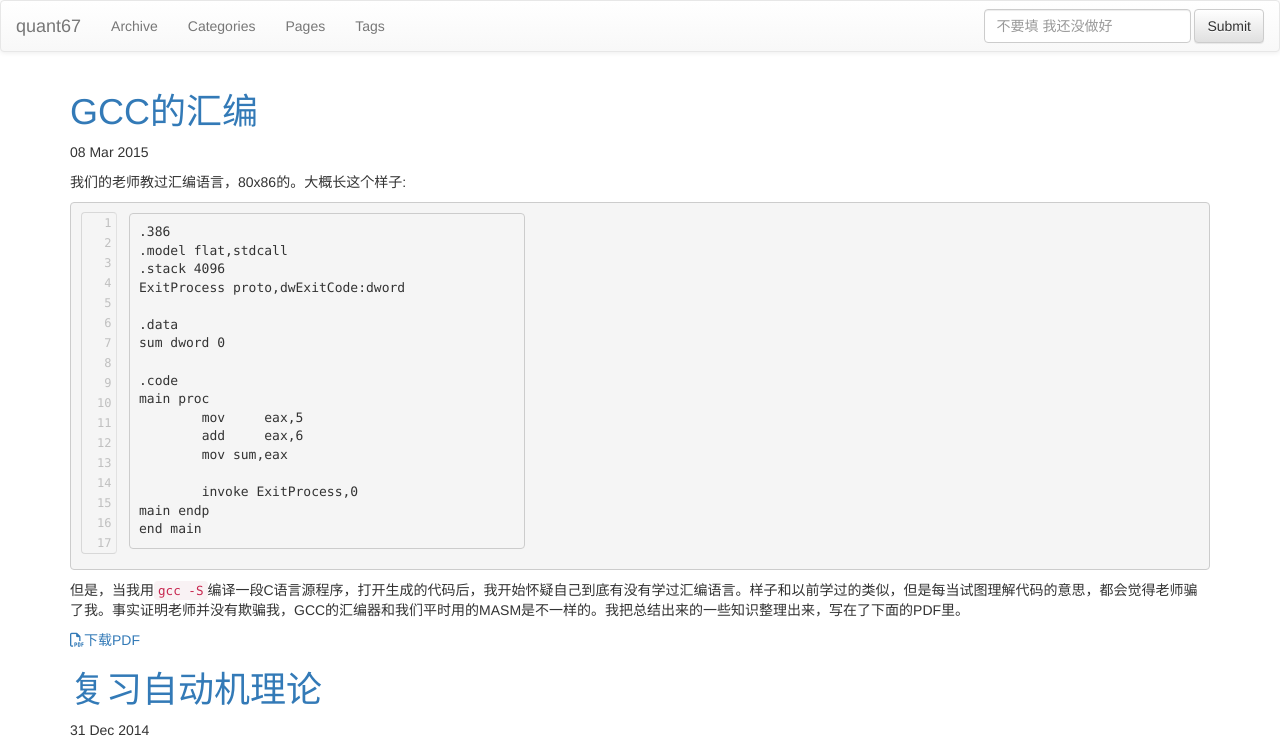
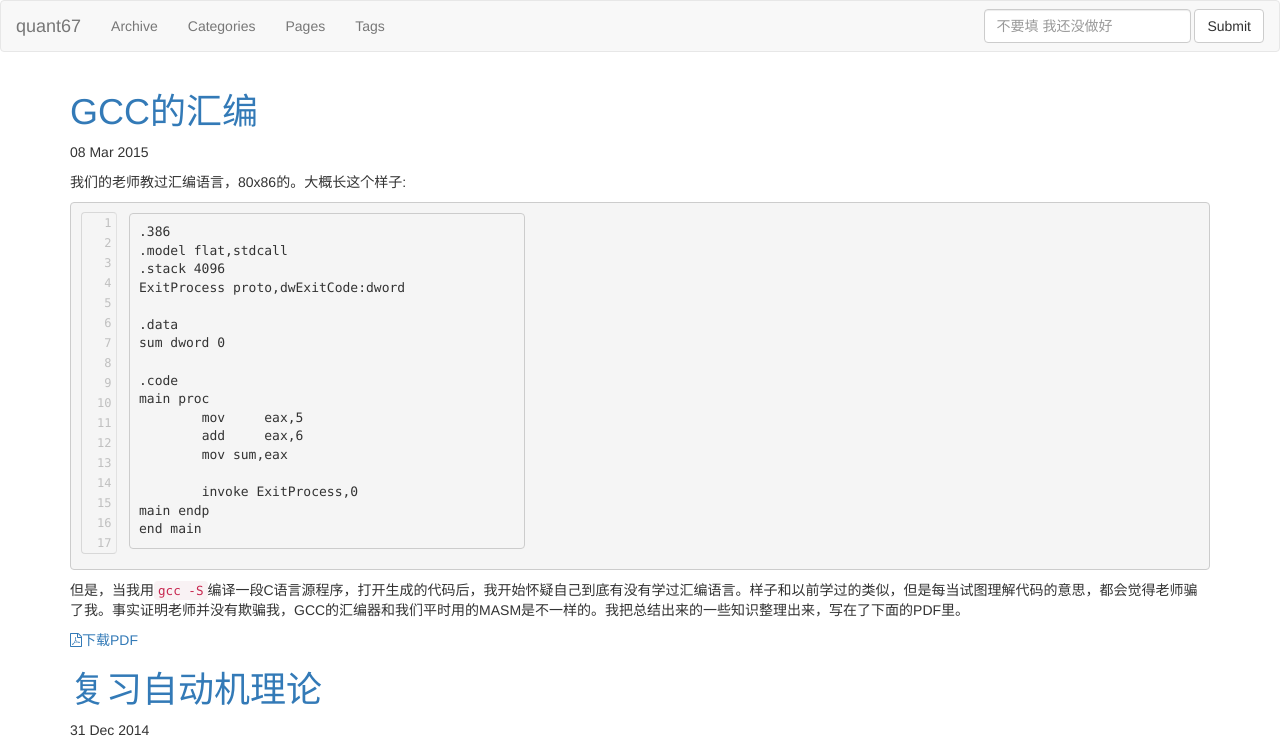
Before and after one commit to banqianhao/banqianhao.github.io, a Jekyll site: the page built from index.html, in a window 1280 px wide. Shown: the top 738 px of the page. Built offline with Jekyll 4.4.1, drawn with Linux system fonts in a browser that asks for light colours; nearby versions of some CDN libraries; library files that are not in the unit come from our copies; formulas are drawn with MathJax 3; the list of posts is cut into pages by our own code.

Commit message:
add font-awesome

```diff
--- a/_includes/themes/bootstrap-3/default.html
+++ b/_includes/themes/bootstrap-3/default.html
@@ -14,12 +14,12 @@
 <!-- Bootstrap styles -->
 <link href="{{ ASSET_PATH }}/bootstrap/css/bootstrap.min.css" rel="stylesheet">
 <!-- Optional theme -->
-<link href="{{ ASSET_PATH }}/bootstrap/css/bootstrap-theme.min.css" rel="stylesheet">
+<!--link href="{{ ASSET_PATH }}/bootstrap/css/bootstrap-theme.min.css" rel="stylesheet"-->
 <!-- Sticky Footer -->
 <link href="{{ ASSET_PATH }}/bootstrap/css/bs-sticky-footer.css" rel="stylesheet">
 
 <!-- font-awesome -->
-<link href="{{ ASSET_PATH }}/font-awesome-4.3.0/font-awesome.min.css" rel="stylesheet">
+<link href="/assets/font-awesome-4.3.0/css/font-awesome.min.css" rel="stylesheet">
 
 <!-- Custom styles -->
 <link href="{{ ASSET_PATH }}/css/style.css?body=1" rel="stylesheet" type="text/css" media="all">
```
Also changed, not shown: assets/themes/bootstrap-3/bootstrap/css/bootstrap-theme.min.css.
